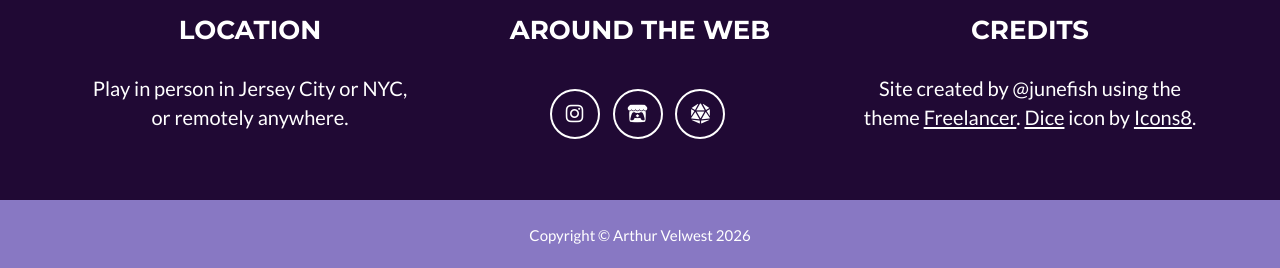
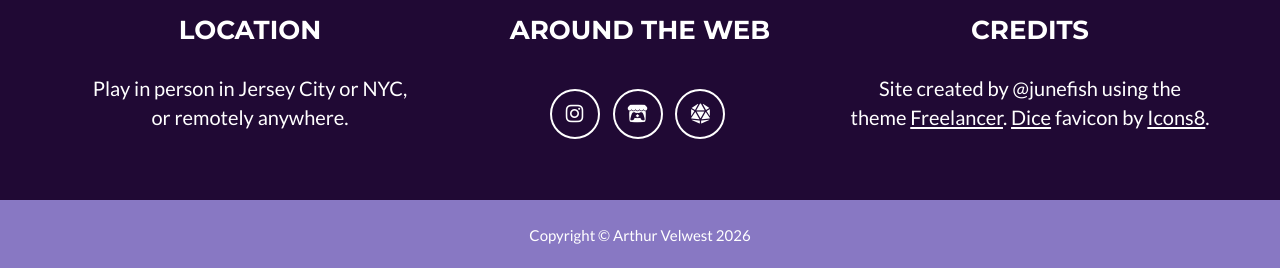
Before and after one commit to thearthurshow/thearthurshow.github.io, a Jekyll site: the page built from index.md, in a window 1280 px wide and 900 px high, scrolled down 5402 px. Shown: the part 629-897 px from the top of the window. Built offline with Jekyll 4.4.1, drawn with Linux system fonts in a browser that asks for light colours.

Commit message:
change favicon

```diff
--- a/_config.yml
+++ b/_config.yml
@@ -62,7 +62,7 @@ address:
   - line: or remotely anywhere.
 
 # Credits content
-credits: 'Site created by @junefish using the theme <a href="https://github.com/jeromelachaud/freelancer-theme">Freelancer</a>.  <a target="_blank" href="https://icons8.com/icon/gDI9OczF2khm/dice">Dice</a> icon by <a target="_blank" href="https://icons8.com">Icons8</a>.'
+credits: 'Site created by @junefish using the theme <a href="https://github.com/jeromelachaud/freelancer-theme">Freelancer</a>.  <a target="_blank" href="https://icons8.com/icon/7Ckr0P8cnxFO/dice">Dice</a> favicon by <a target="_blank" href="https://icons8.com">Icons8</a>.'
 
 # Build settings
 markdown: kramdown
```
Also changed, not shown: favicon.ico.
